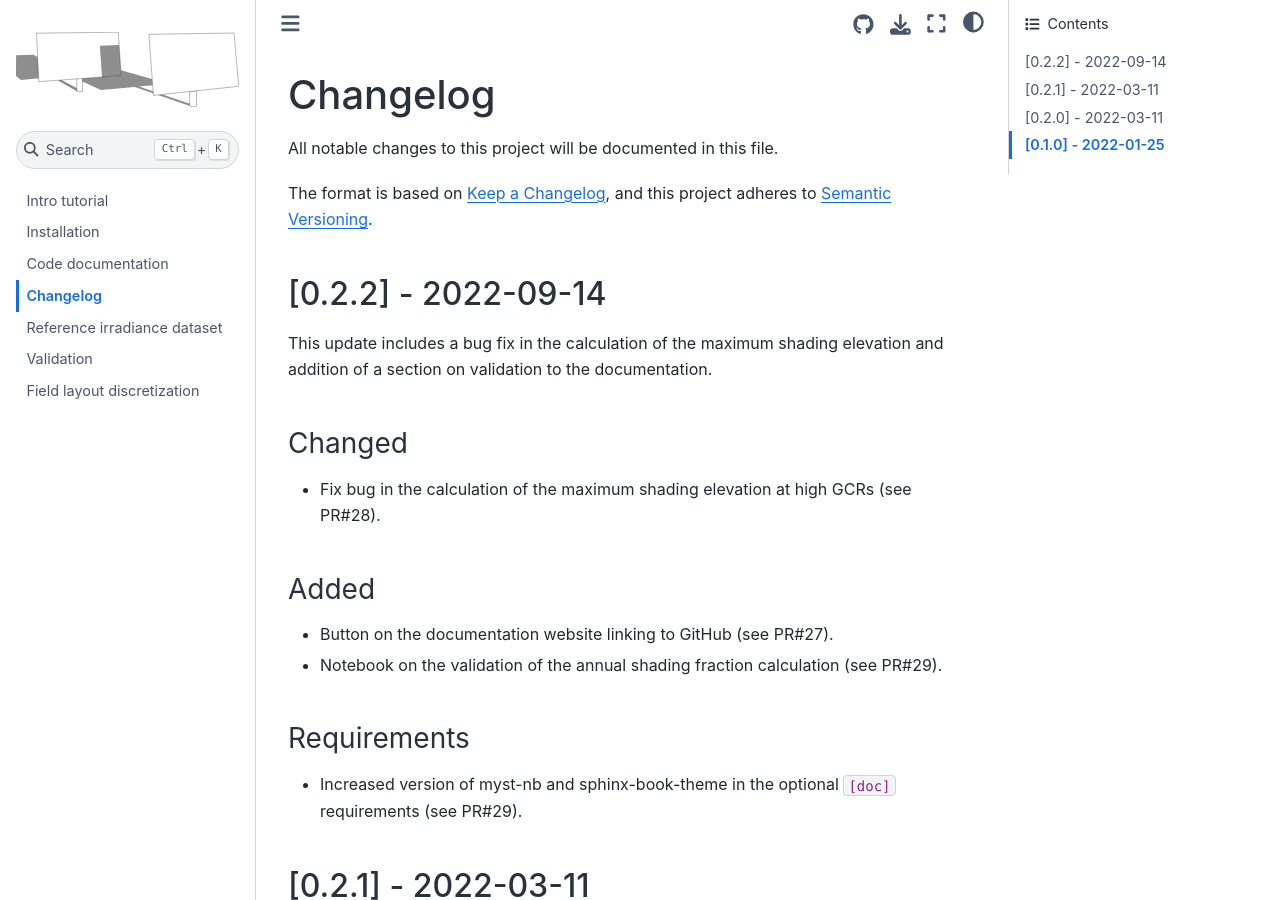
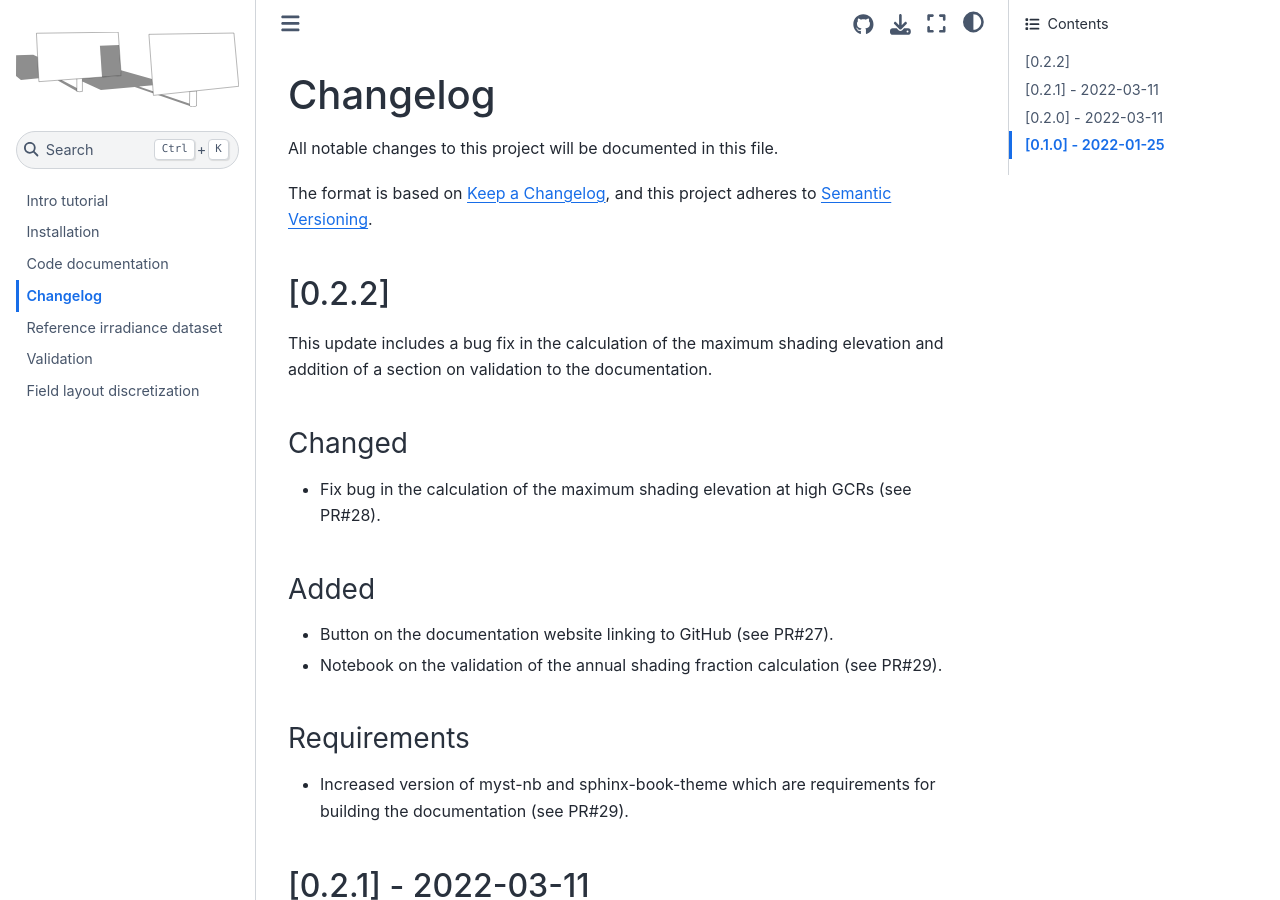
Before and after one commit to pvlib/twoaxistracking, a Sphinx documentation site: the page built from docs/source/whatsnew.md, in a window 1280 px wide and 900 px high. Built offline with Sphinx 7.4.7 and the Sphinx Book theme 1.1.4, drawn with Linux system fonts in a browser that asks for light colours.

Commit message:
Revert "Add date to whatsnew"
This reverts commit fcb4e37153c1c5637265fe0603e123a4e48700bd.

```diff
--- a/docs/source/whatsnew.md
+++ b/docs/source/whatsnew.md
@@ -5,7 +5,7 @@ The format is based on [Keep a Changelog](https://keepachangelog.com/en/1.0.0/),
 and this project adheres to [Semantic Versioning](https://semver.org/spec/v2.0.0.html).
 
 
-## [0.2.2] - 2022-09-14
+## [0.2.2]
 This update includes a bug fix in the calculation of the maximum shading elevation
 and addition of a section on validation to the documentation.
 
@@ -17,8 +17,8 @@ and addition of a section on validation to the documentation.
 - Notebook on the validation of the annual shading fraction calculation (see PR#29).
 
 ### Requirements
-- Increased version of myst-nb and sphinx-book-theme in the optional ``[doc]``
-  requirements (see PR#29).
+- Increased version of myst-nb and sphinx-book-theme which are requirements for
+  building the documentation (see PR#29).
 
 
 ## [0.2.1] - 2022-03-11
```
